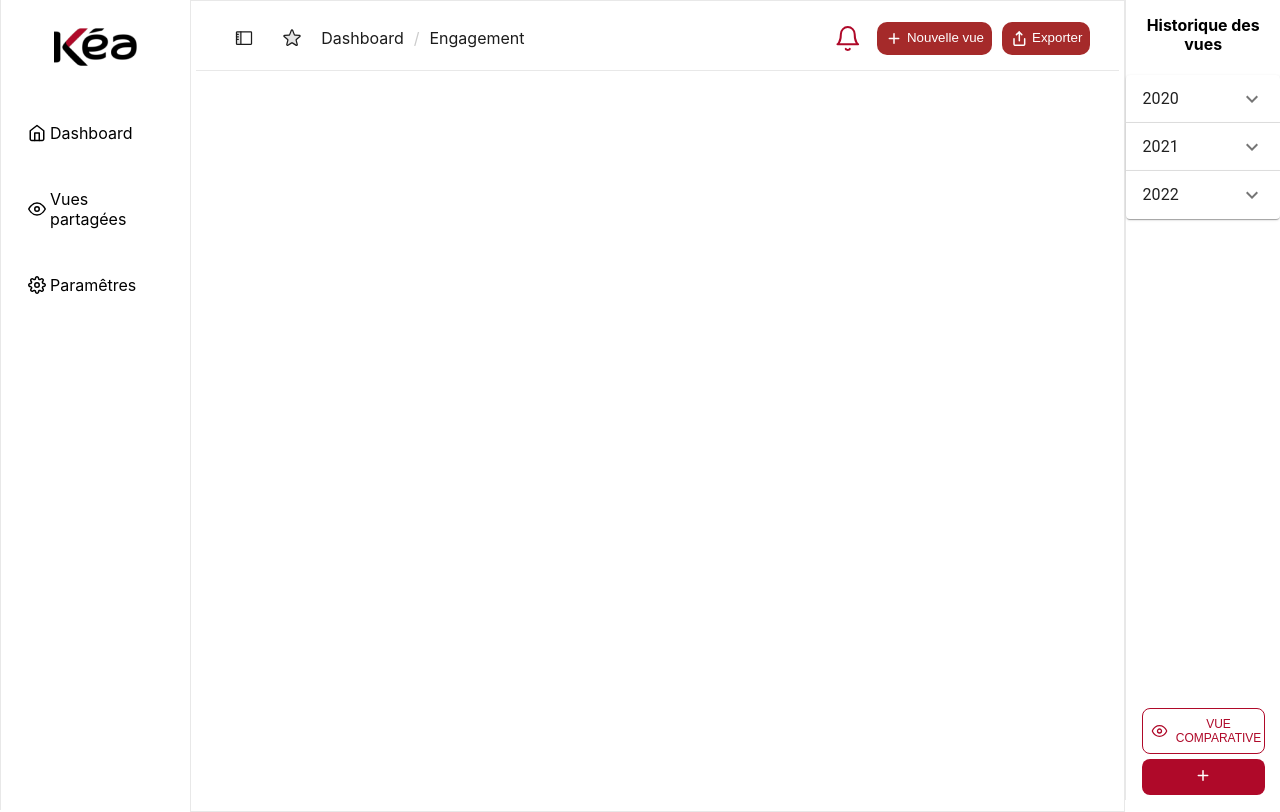
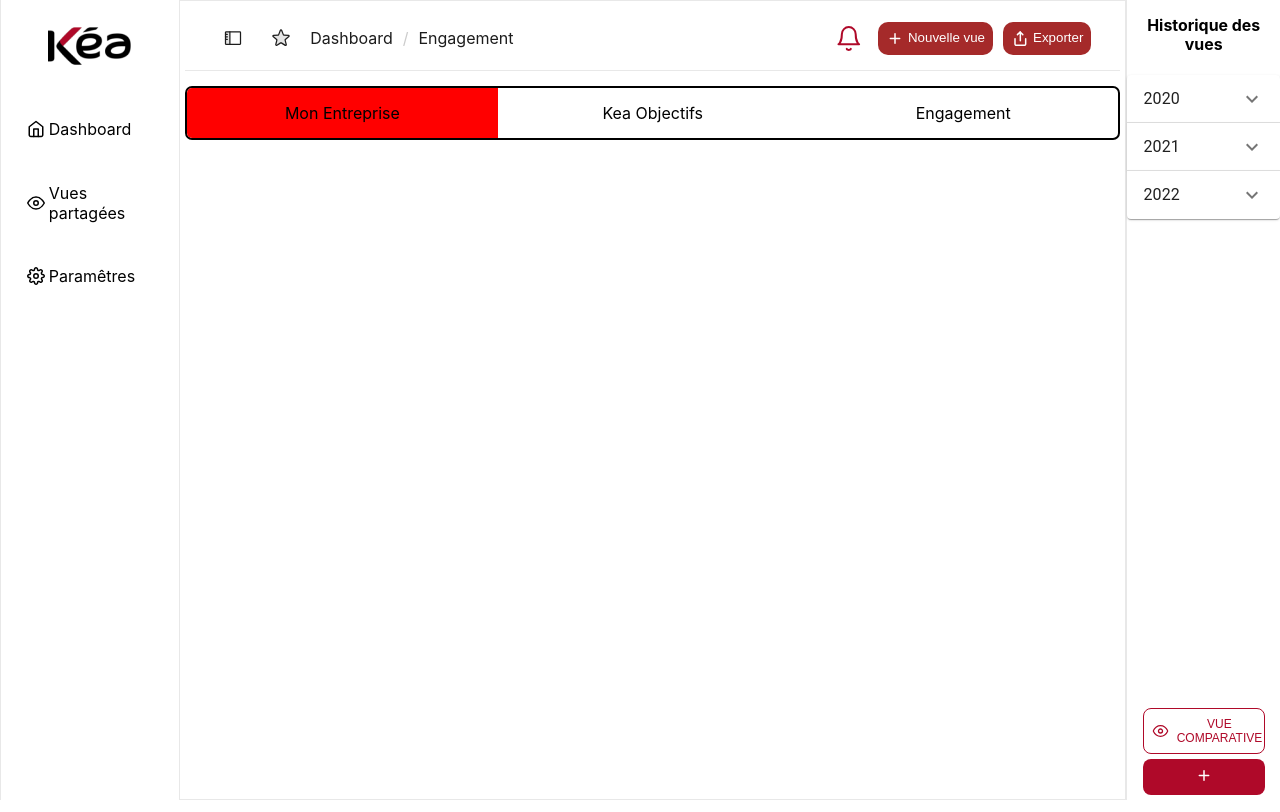
Before and after one commit to AlexisAmadei/KEAPartners_reactApp, a React (Create React App) app in the folder kea_dashboard/: page / in a window 1280 px wide. Built offline with nearby package versions, Linux system fonts and the light colour scheme.

Commit message:
edit index.css & add navbar.js & navbar.js

```diff
--- a/kea_dashboard/src/App.js
+++ b/kea_dashboard/src/App.js
@@ -1,5 +1,6 @@
 import './App.css';
 import Header from './components/Header';
+import Navbar from './components/Navbar';
 import LeftSideBar from './components/LeftSideBar';
 import RightSideBar from './components/RightSideBar';
 
@@ -9,6 +10,7 @@ function App() {
       <LeftSideBar />
       <div className='main'>
         <Header />
+        <Navbar />
       </div>
       <RightSideBar />
     </div>
--- /dev/null
+++ b/kea_dashboard/src/components/Navbar.css
@@ -0,0 +1,49 @@
+.nav-slider{
+    display: flex;
+    align-items: center;
+    width: 100%;
+    margin-top: 15px;
+    position: relative;
+}
+
+nav {
+    width: 100%;
+    position: relative;
+    overflow: hidden;
+    border : 2px solid black;
+    border-radius: 7px;
+    padding: 0;
+    margin: 0;
+}
+
+nav ol{
+    width: 100%;
+    display: flex;
+    align-items: center;
+    line-height: 50px;
+    padding: 0;
+    margin: 0;
+}
+
+nav ol li{
+    width: 33.33333333333333333333333333333%;
+    list-style: none;
+    position: relative;
+}
+nav a{
+    display: flex;
+    width: 100%;
+    align-items: center;
+    justify-content: center;
+    color: black;
+}
+
+.marqueur{
+    position: absolute;
+    background-color: red;
+    width: 33.33333333333333333%;
+    height: 100%;
+    top: 0;
+    left: 0;
+    transition: left 0.3s ease;
+}
--- /dev/null
+++ b/kea_dashboard/src/components/Navbar.js
@@ -0,0 +1,24 @@
+import "./Navbar.css"
+
+function Navbar() {
+    return (
+        <div className="nav-slider">
+            <nav>
+                <span className="marqueur"></span>
+                <ol>
+                    <li>
+                        <a className="lienmenu" href="#rubrique1">Mon Entreprise</a>
+                    </li>
+                    <li>
+                        <a className="lienmenu" href="#rubrique2">Kea Objectifs</a>
+                    </li>
+                    <li>
+                        <a className="lienmenu" href="#rubrique3"><span>Engagement</span></a>
+                    </li>
+                </ol>
+            </nav>
+        </div>
+    );
+  }
+
+  export default Navbar;
--- a/kea_dashboard/src/index.css
+++ b/kea_dashboard/src/index.css
@@ -11,3 +11,7 @@ code {
   font-family: source-code-pro, Menlo, Monaco, Consolas, 'Courier New',
     monospace;
 }
+
+html, body * {
+  box-sizing: border-box;
+}
```
